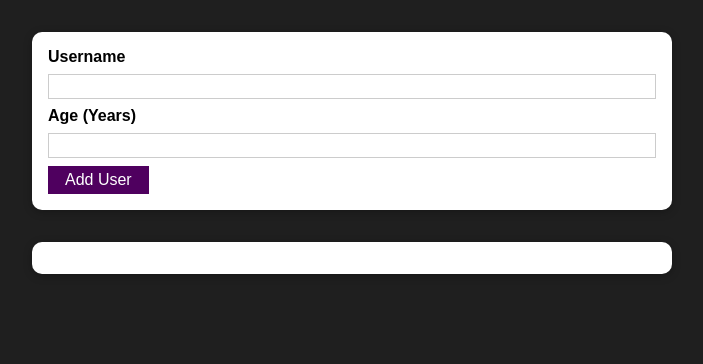
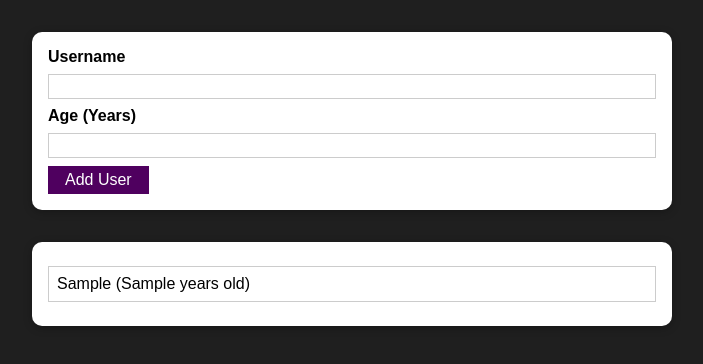
Before and after one commit to Chrisgo-75/packt_react_2user_pract_proj, a React (Create React App) app: page / in a window 1280 px wide. Both pictures are taken after typing "Sample", "Sample" into the empty fields and a click on the button "Add User". Shown: the top 364 px of the page, without its empty margins (288-991 px from the left). Built offline with nearby package versions, Linux system fonts and the light colour scheme.

Commit message:
Managing a List of Users Through State.

```diff
--- a/src/App.js
+++ b/src/App.js
@@ -1,3 +1,5 @@
+import React, {useState} from "react";
+
 // import logo from './logo.svg';
 import './App.css';
 
@@ -5,10 +7,18 @@
 import UsersList from "./components/Users/UsersList";
 
 function App() {
+  const [usersList, setUsersList] = useState([]);
+
+  const addUserHandler = (uName, uAge) => {
+    setUsersList((prevUsersList) => {
+      return [...prevUsersList, { name: uName, age: uAge, id: Math.random().toString() }];
+    });
+  };
+
   return (
     <div>
-      <AddUser />
-      <UsersList users={[]} />
+      <AddUser onAddUser={addUserHandler} />
+      <UsersList users={usersList} />
     </div>
   );
 }
--- a/src/components/Users/AddUser.js
+++ b/src/components/Users/AddUser.js
@@ -16,7 +16,8 @@
     if (+enteredAge < 1) {
       return;
     }
-    console.log(enteredUsername, enteredAge);
+    // console.log(enteredUsername, enteredAge);
+    props.onAddUser(enteredUsername, enteredAge);
     setEnteredUsername('');
     setEnteredAge('');
   };
--- a/src/components/Users/UsersList.js
+++ b/src/components/Users/UsersList.js
@@ -8,7 +8,7 @@
     <Card className={classes.users}>
       <ul>
         {props.users.map((user) => (
-          <li>
+          <li key={user.id}>
             {user.name} ({user.age} years old)
           </li>
         ))}
```
